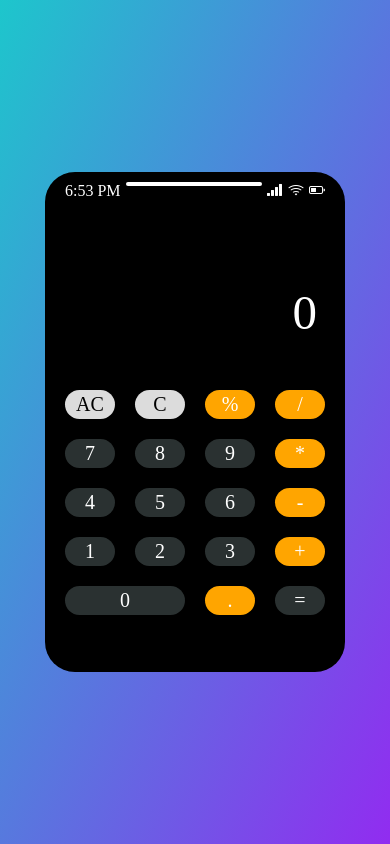
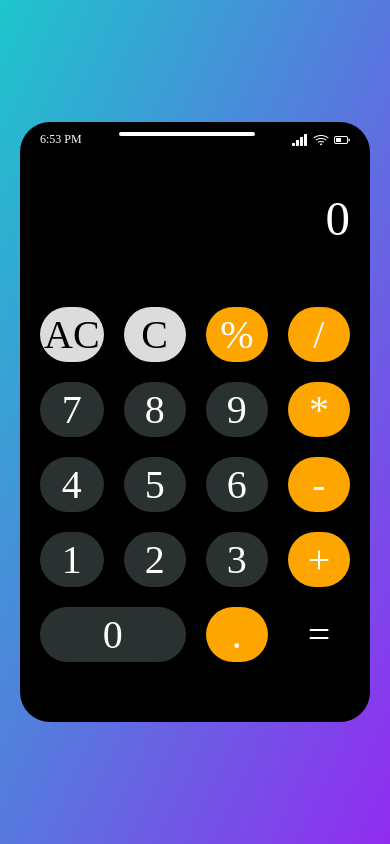
Before and after one commit to bharathi20/Calci-ReactJS, a React (Create React App) app: page / in a window 390 px wide. Built offline with nearby package versions, Linux system fonts and the light colour scheme.

Commit message:
changed p tag to div tag

```diff
--- a/src/App.css
+++ b/src/App.css
@@ -4,7 +4,7 @@
     padding:0;
 }
 body{
-    color:white;
+    /* color:white; */
     height:100vh;
     background-image: linear-gradient(to bottom right, rgb(29, 198, 204),rgb(145, 44, 240));
 
@@ -41,24 +41,22 @@ body{
 }
 .value{
     /* margin:20px; */
+    color:white;
     text-align: right;
     padding-right:20px;
-    height: 40px;
-    top: 64px;
     right: 8px;
     font-size: 49px;
-    position:relative;
+    margin-top: 30px;
+    /* position:relative; */
 }
 
 .buttonsContainer{
     display: grid;
     grid-template-columns: repeat(4, 1fr);
     grid-template-rows: repeat(4 , 1fr);
-    margin:100px 10px 0 10px;
+    margin:50px 10px 0 10px;
     height: 10px;
     cursor: pointer;
-
-
 }
 .button{
     margin:10px;
@@ -67,9 +65,12 @@ body{
     font-weight: 10;
     border-radius: 60px;
     padding:5px;
-    background-color: rgb(42, 49, 49);
+
+
+}
+.number{
+  background-color: rgb(42, 49, 49);
     color:white;
-
 }
 
 .grey{
@@ -83,6 +84,10 @@ body{
     background-color: orange;
     color:white;
 }
+
+.equal{
+  color:white;
+}
  .shape{
      grid-column: 1 /3;
  }
@@ -95,19 +100,23 @@ body{
    }
   .calculator{
     background-color: black;
-    width : 300px;
-    height: 500px;
+    width : 350px;
+    height: 600px;
   }
   .buttonsContainer{
-    margin-top: 120px;
+    margin-top: 50px;
   }
   .button{
     margin:10px;
     text-align: center;
-    font-size: 20px;
+    font-size: 40px;
     font-weight: 10;
     border-radius: 60px;
-    padding:3px;
+    padding:4px;
+  }
+
+  .time{
+    font-size: 12px;
   }
 
 
--- a/src/App.js
+++ b/src/App.js
@@ -4,7 +4,7 @@ export default function App() {
   let [value, setvalue]   =  useState(0)
   let [time,settime]        =  useState(null)
 
-  useEffect(()=>{},[value,time])
+  // useEffect(()=>{},[value,time])
 
   function init(event)
   {
@@ -73,7 +73,7 @@ export default function App() {
 
   }
   setInterval(updateTime, 10000);
-  useEffect(()=>{updateTime();})
+  useEffect(()=>{updateTime()})
 
 
 
@@ -105,24 +105,24 @@ export default function App() {
 
       <div className='buttonsContainer' onClick={(e)=>init(e)}>
         <div className='button grey allclear'>AC</div>
-        <p className='button grey clear'>C</p>
-        <p className='button grey operator'>%</p>
-        <p className='button operator'>/</p>
-        <p className='button number'>7</p>
-        <p className='button number'>8</p>
-        <p className='button number'>9</p>
-        <p className='button operator'>*</p>
-        <p className='button number'>4</p>
-        <p className='button number'>5</p>
-        <p className='button number'>6</p>
-        <p className='button operator'>-</p>
-        <p className='button number'>1</p>
-        <p className='button number'>2</p>
-        <p className='button number'>3</p>
-        <p className='button operator'>+</p>
-        <p className='button number shape'>0</p>
-        <p className='button operator'>.</p>
-        <p className='button equal'>=</p>
+        <div className='button grey clear'>C</div>
+        <div className='button grey operator'>%</div>
+        <div className='button operator'>/</div>
+        <div className='button number'>7</div>
+        <div className='button number'>8</div>
+        <div className='button number'>9</div>
+        <div className='button operator'>*</div>
+        <div className='button number'>4</div>
+        <div className='button number'>5</div>
+        <div className='button number'>6</div>
+        <div className='button operator'>-</div>
+        <div className='button number'>1</div>
+        <div className='button number'>2</div>
+        <div className='button number'>3</div>
+        <div className='button operator'>+</div>
+        <div className='button number shape'>0</div>
+        <div className='button operator'>.</div>
+        <div className='button equal'>=</div>
       </div>
     </div>
 
```
